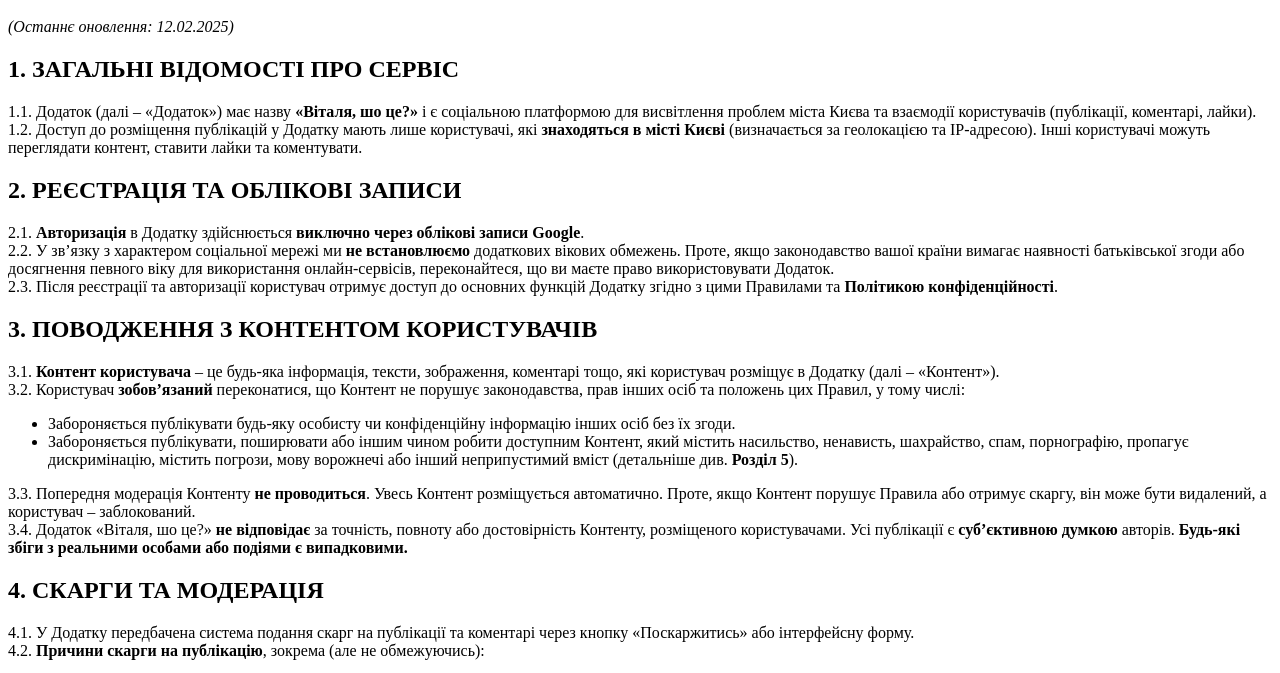
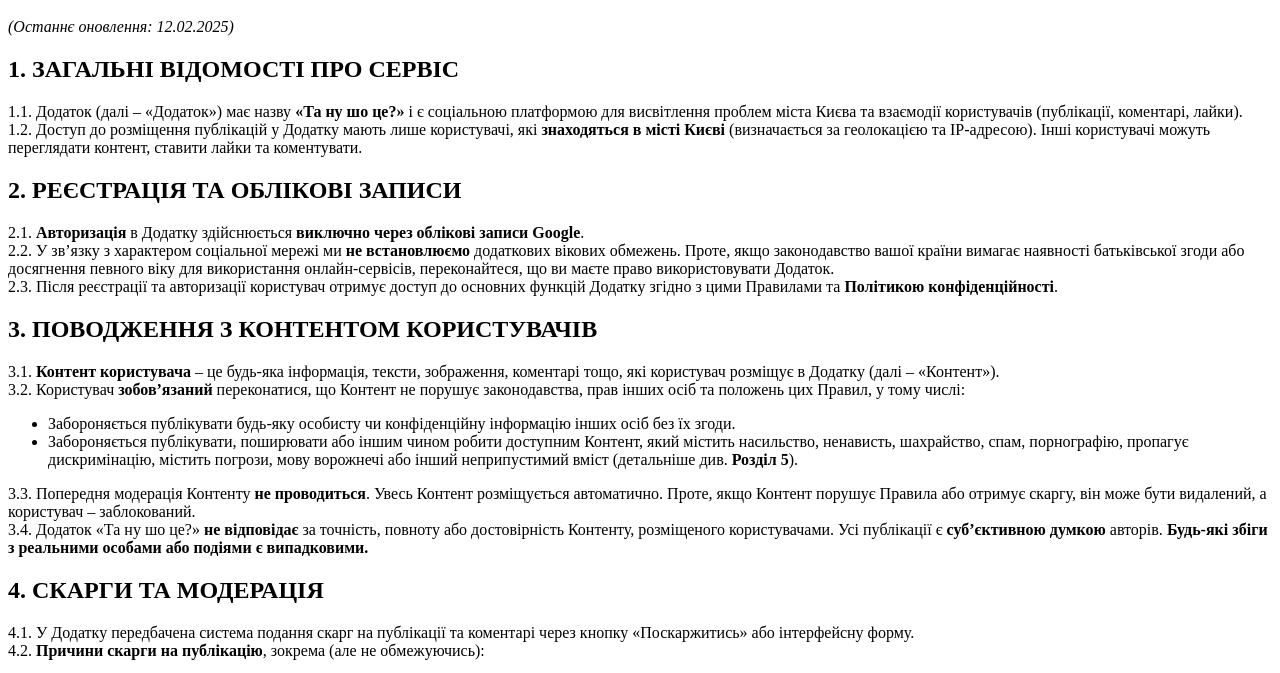
Before and after one commit to BetterPlaceUA/vitalya-sho-ce-terms-and-conditions, a plain HTML site: page index.html in a window 1280 px wide. Shown: the part 48-721 px from the top of the page. Drawn offline with Linux system fonts and the light colour scheme.

Commit message:
Update index.html

```diff
--- a/index.html
+++ b/index.html
@@ -9,7 +9,7 @@
 <p><em>(Останнє оновлення: 12.02.2025)</em></p>
 
 <h2>1. ЗАГАЛЬНІ ВІДОМОСТІ ПРО СЕРВІС</h2>
-<p>1.1. Додаток (далі – «Додаток») має назву <strong>«Віталя, шо це?»</strong> і є соціальною платформою для висвітлення проблем міста Києва та взаємодії користувачів (публікації, коментарі, лайки).<br>
+<p>1.1. Додаток (далі – «Додаток») має назву <strong>«Та ну шо це?»</strong> і є соціальною платформою для висвітлення проблем міста Києва та взаємодії користувачів (публікації, коментарі, лайки).<br>
 1.2. Доступ до розміщення публікацій у Додатку мають лише користувачі, які <strong>знаходяться в місті Києві</strong> (визначається за геолокацією та IP-адресою). Інші користувачі можуть переглядати контент, ставити лайки та коментувати.</p>
 
 <h2>2. РЕЄСТРАЦІЯ ТА ОБЛІКОВІ ЗАПИСИ</h2>
@@ -25,7 +25,7 @@
   <li>Забороняється публікувати, поширювати або іншим чином робити доступним Контент, який містить насильство, ненависть, шахрайство, спам, порнографію, пропагує дискримінацію, містить погрози, мову ворожнечі або інший неприпустимий вміст (детальніше див. <strong>Розділ 5</strong>).</li>
 </ul>
 <p>3.3. Попередня модерація Контенту <strong>не проводиться</strong>. Увесь Контент розміщується автоматично. Проте, якщо Контент порушує Правила або отримує скаргу, він може бути видалений, а користувач – заблокований.<br>
-3.4. Додаток «Віталя, шо це?» <strong>не відповідає</strong> за точність, повноту або достовірність Контенту, розміщеного користувачами. Усі публікації є <strong>суб’єктивною думкою</strong> авторів. <strong>Будь-які збіги з реальними особами або подіями є випадковими.</strong></p>
+3.4. Додаток «Та ну шо це?» <strong>не відповідає</strong> за точність, повноту або достовірність Контенту, розміщеного користувачами. Усі публікації є <strong>суб’єктивною думкою</strong> авторів. <strong>Будь-які збіги з реальними особами або подіями є випадковими.</strong></p>
 
 <h2>4. СКАРГИ ТА МОДЕРАЦІЯ</h2>
 <p>4.1. У Додатку передбачена система подання скарг на публікації та коментарі через кнопку «Поскаржитись» або інтерфейсну форму.<br>
```
